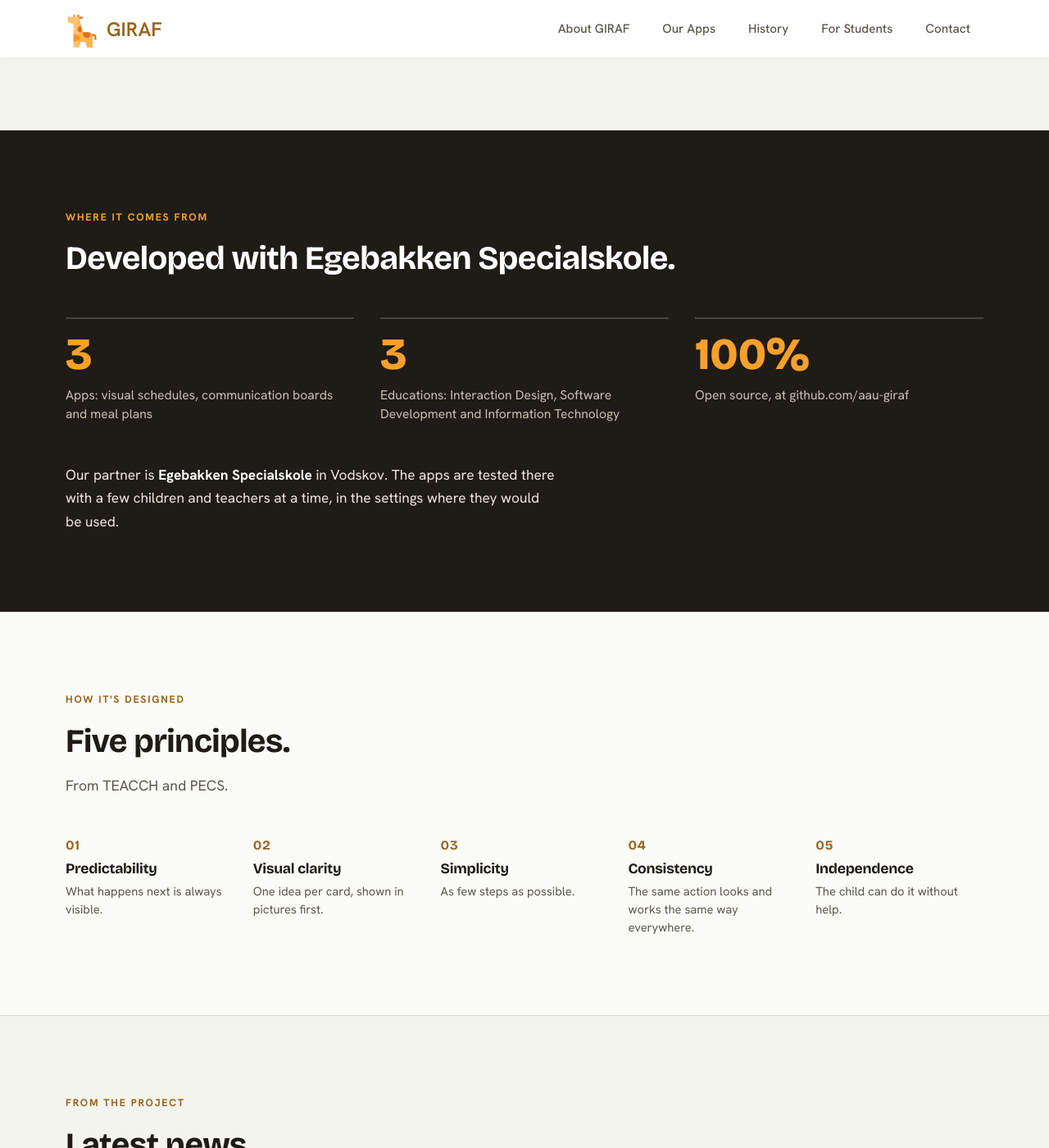
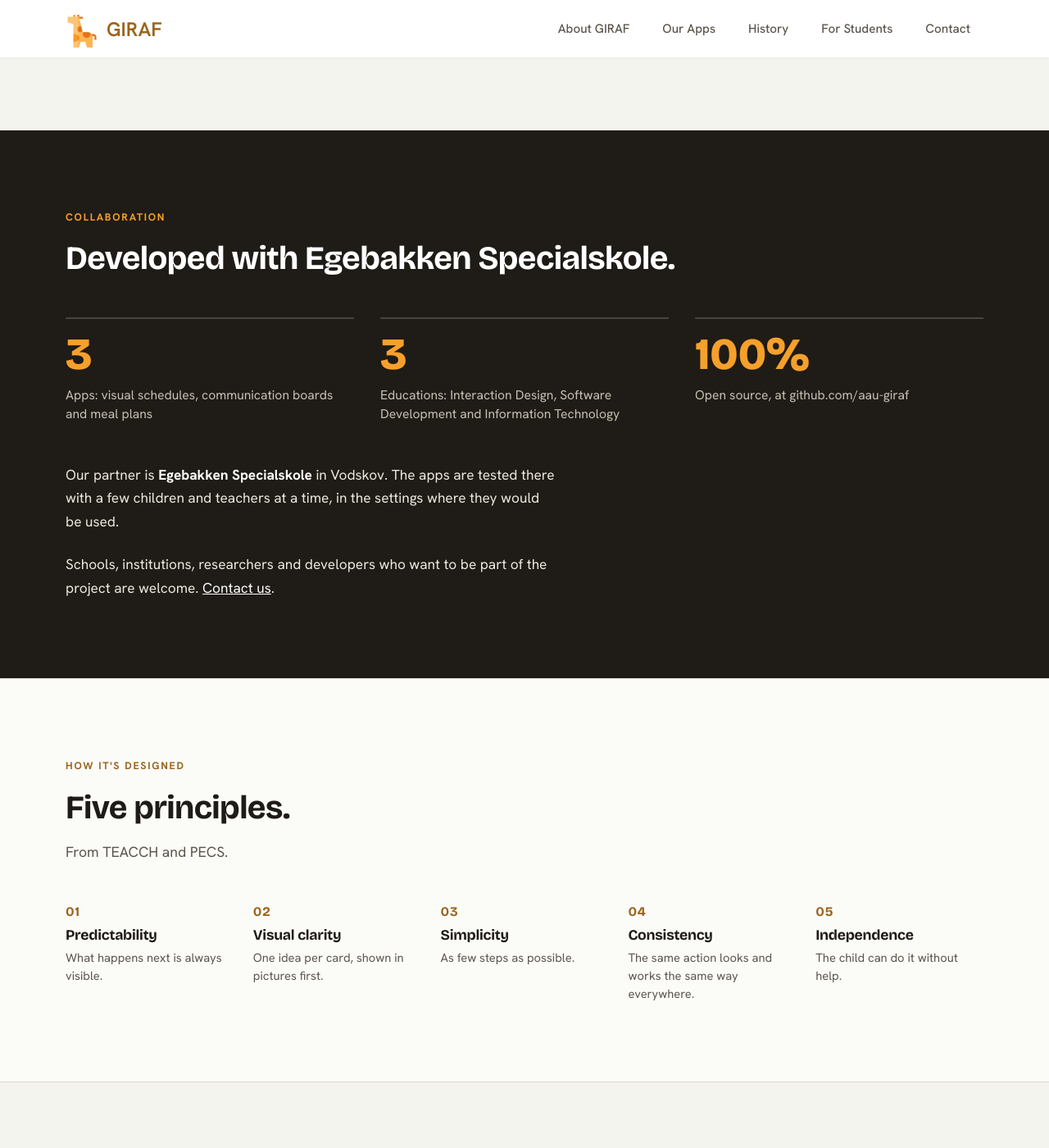
Before and after one commit to aau-giraf/GIRAF-website, a Jekyll site: the page built from index.md, in a window 1280 px wide and 1400 px high, scrolled down 1975 px. Shown: the whole window at 82% size. Built offline with Jekyll 4.4.1, drawn with Linux system fonts in a browser that asks for light colours.

Commit message:
content(home): rename partner band to Collaboration, add contact invitation

```diff
--- a/_layouts/home.html
+++ b/_layouts/home.html
@@ -82,7 +82,7 @@ title: Home
 
 <section class="band band--ink" id="impact">
   <div class="band-inner impact">
-    <p class="eyebrow eyebrow--light">Where it comes from</p>
+    <p class="eyebrow eyebrow--light">Collaboration</p>
     <h2>Developed with Egebakken Specialskole.</h2>
     <div class="fact-row">
       <div class="fact">
@@ -99,6 +99,7 @@ title: Home
       </div>
     </div>
     <p class="impact__partner">Our partner is <strong>Egebakken Specialskole</strong> in Vodskov. The apps are tested there with a few children and teachers at a time, in the settings where they would be used.</p>
+    <p class="impact__partner">Schools, institutions, researchers and developers who want to be part of the project are welcome. <a href="{{ '/contact/' | relative_url }}">Contact us</a>.</p>
   </div>
 </section>
 
--- a/_sass/_home.scss
+++ b/_sass/_home.scss
@@ -204,6 +204,8 @@
   margin: 0;
 
   strong { color: #fff; }
+  a { color: #fff; text-decoration: underline; }
+  + .impact__partner { margin-top: $s-3; }
 }
 
 /* --- principles ---------------------------------------------- */
```
